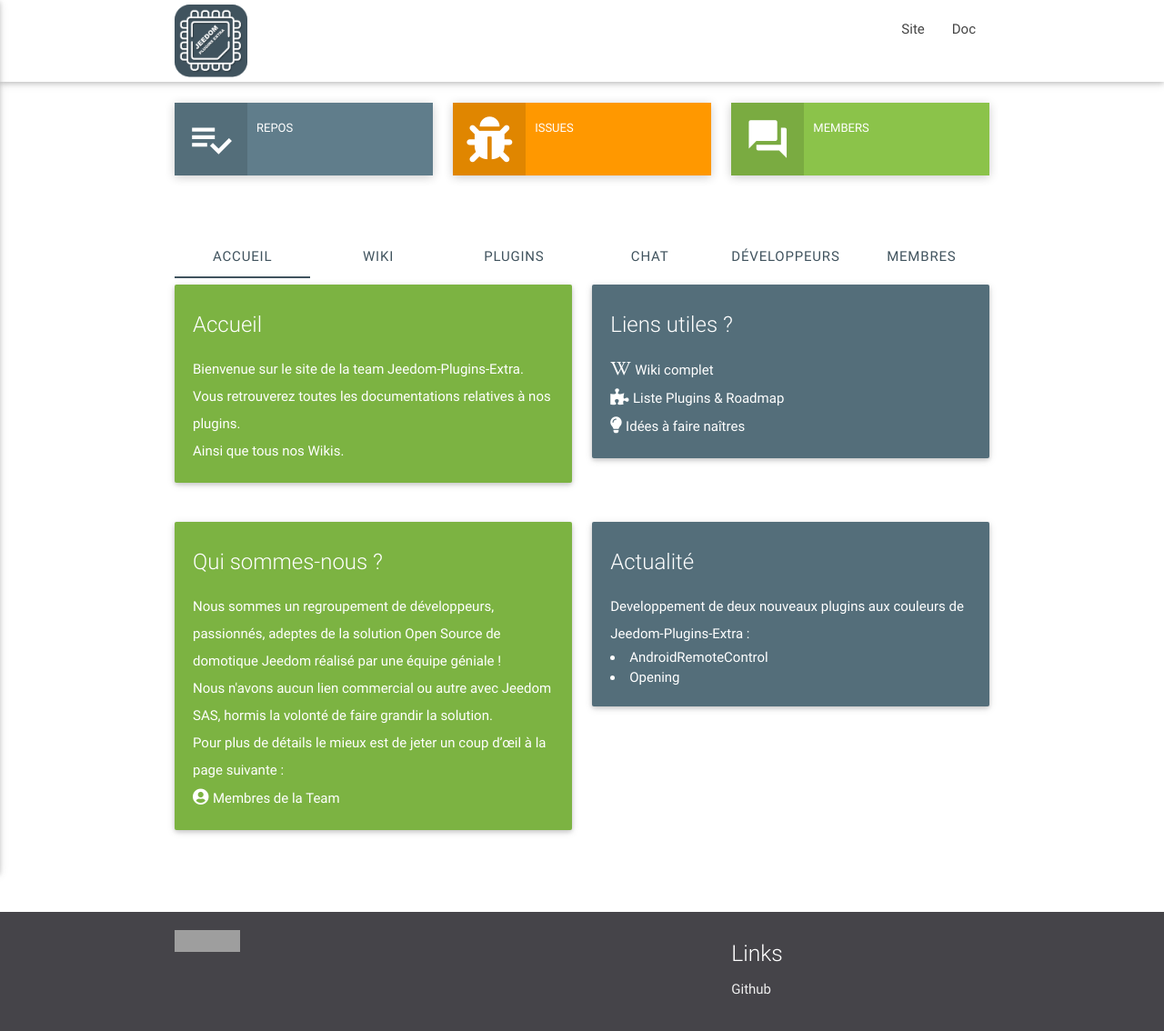
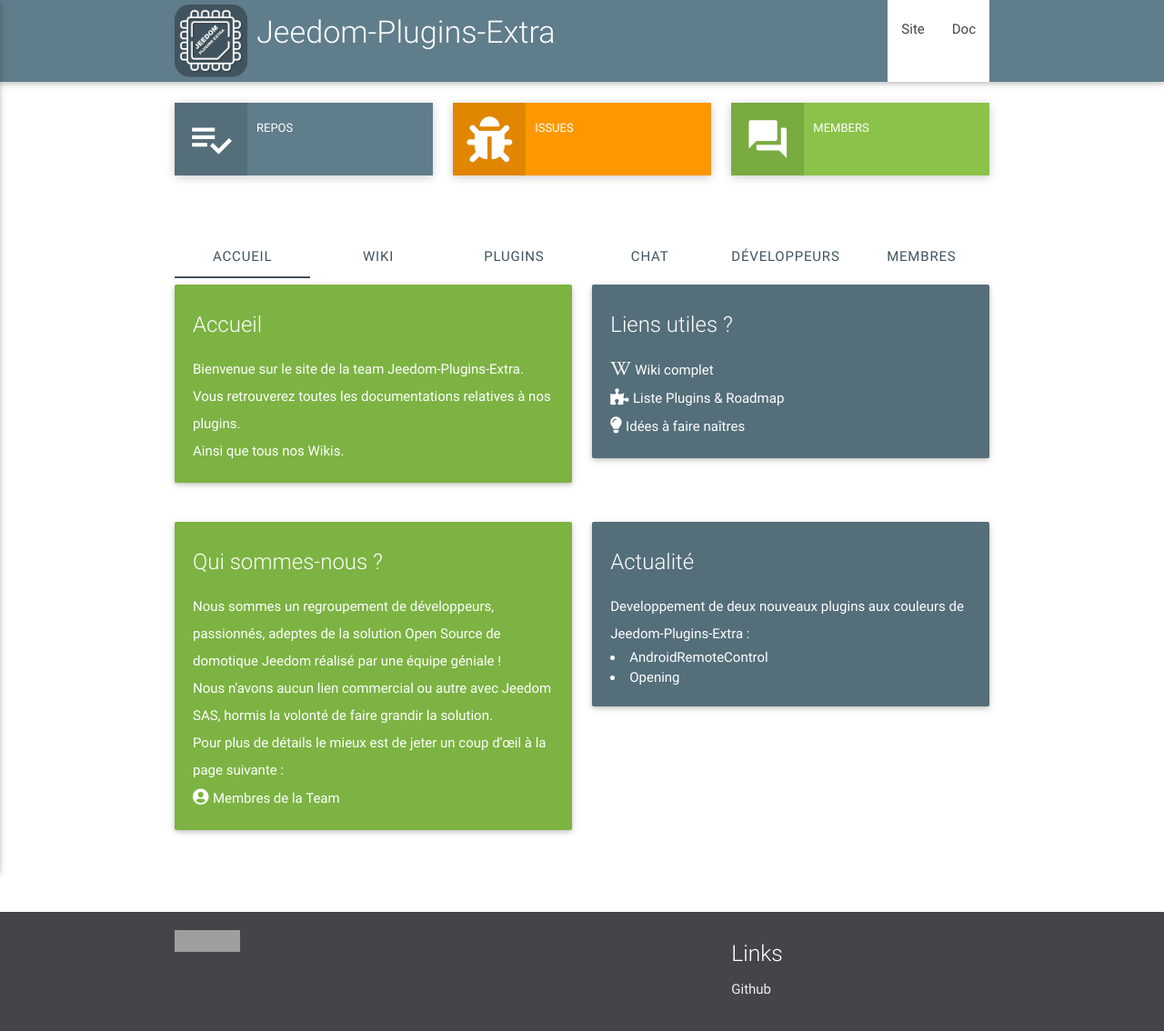
Before and after one commit to NextDom/NextDom.github.io, a Jekyll site: the page index.html, which Jekyll copies as it is, in a window 1280 px wide. Shown: the whole page at 91% size. Built offline with Jekyll 4.4.1, drawn with Linux system fonts in a browser that asks for light colours; nearby versions of some CDN libraries; grey boxes are pictures that could not be loaded.

Commit message:
Update index.html

```diff
--- a/index.html
+++ b/index.html
@@ -26,8 +26,8 @@
  </head>
 
  <body>
- 	<div class="blue-grey">
- 		<nav>
+ 	<div>
+ 		<nav class="blue-grey">
  			<div class="nav-wrapper container">
  				<a id="logo-container" href="https://jeedom-plugins-extra.github.io/" class="brand-logo left"><img src="img/logo.png" style="height:80px;margin-top:5px"></a>
  				<ul class="titre white-text">
```
